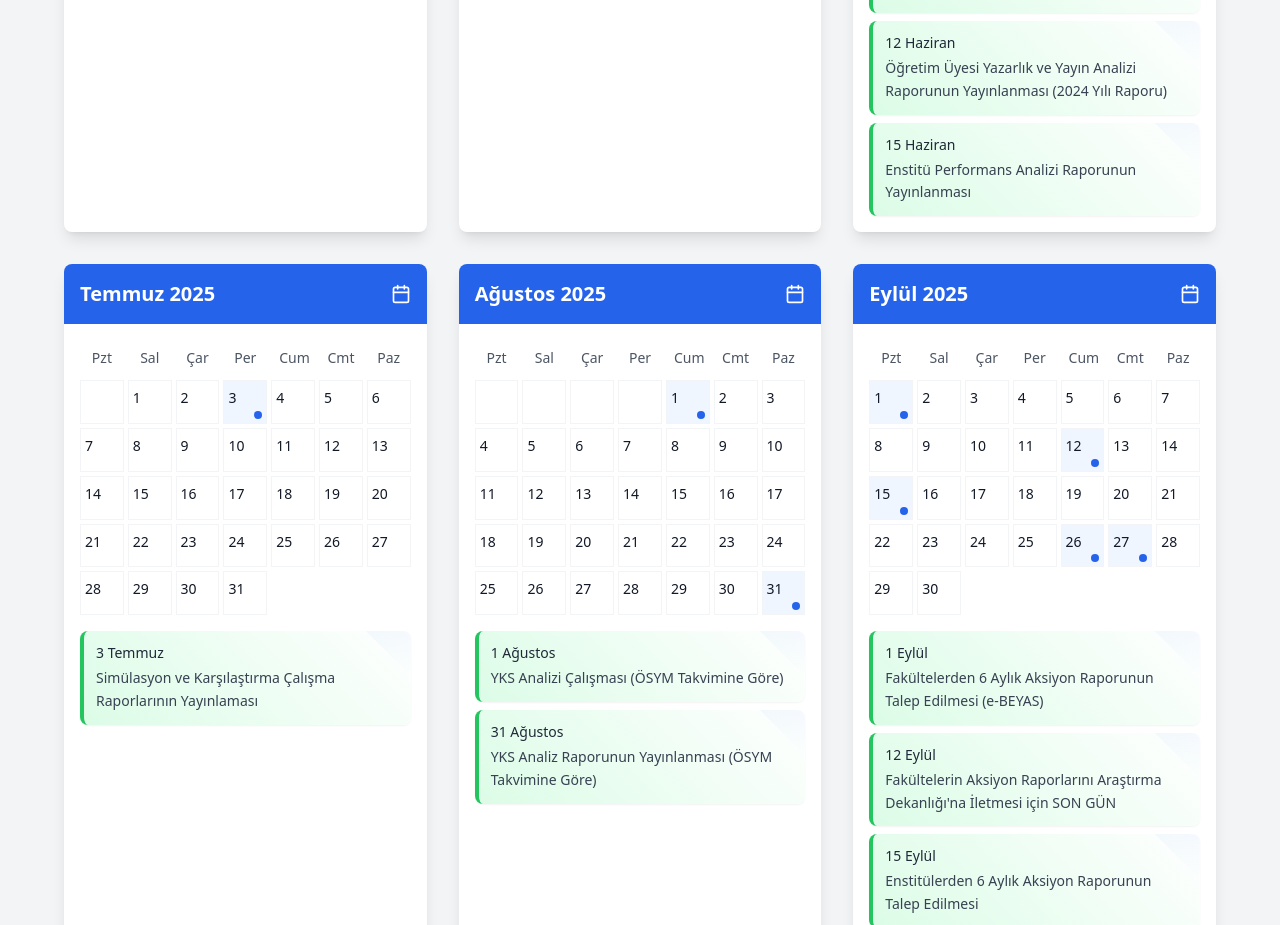
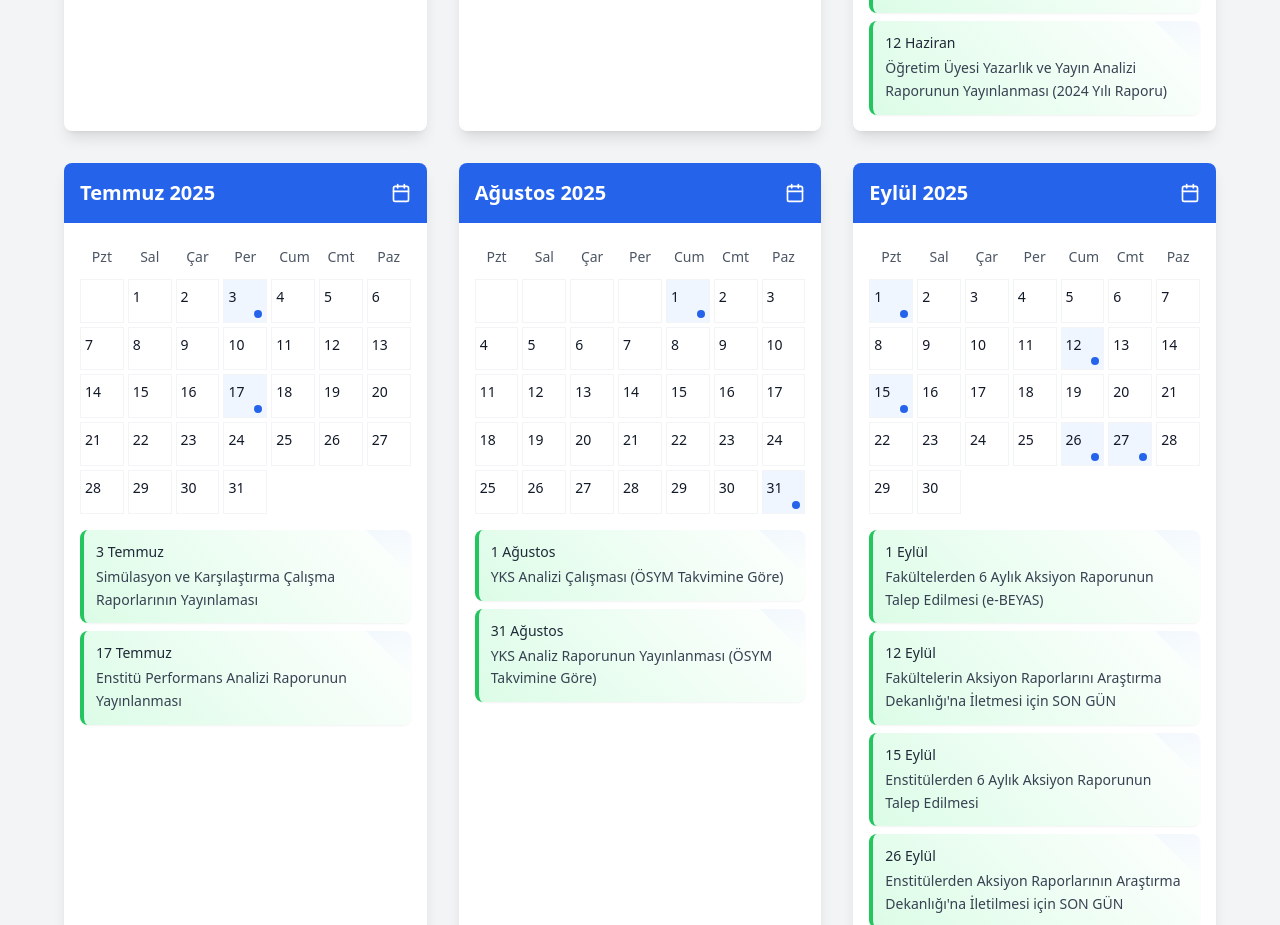
Before and after one commit to umitcaninz/analiztakvimi, a React (Vite) app: page / in a window 1280 px wide. Shown: the part 1500-2425 px from the top of the page. Built offline with nearby package versions, Linux system fonts and the light colour scheme.

Commit message:
Update data.ts

```diff
--- a/src/data.ts
+++ b/src/data.ts
@@ -101,13 +101,6 @@ export const calendarData: DataStore = {
       "is_new": true
     },
 
-          "2025-06-15": {
-      "date": "2025-06-15",
-      "description": "Enstitü Performans Analizi Raporunun Yayınlanması",
-      "is_new": true
-    },
-
-
 
 
 
@@ -118,6 +111,16 @@ export const calendarData: DataStore = {
       "description": "Simülasyon ve Karşılaştırma Çalışma Raporlarının Yayınlaması",
       "is_new": true
     },
+
+          "2025-07-17": {
+      "date": "2025-07-17",
+      "description": "Enstitü Performans Analizi Raporunun Yayınlanması",
+      "is_new": true
+    },
+
+
+
+
     "2025-08-01": {
       "date": "2025-08-01",
       "description": "YKS Analizi Çalışması (ÖSYM Takvimine Göre)",
```
